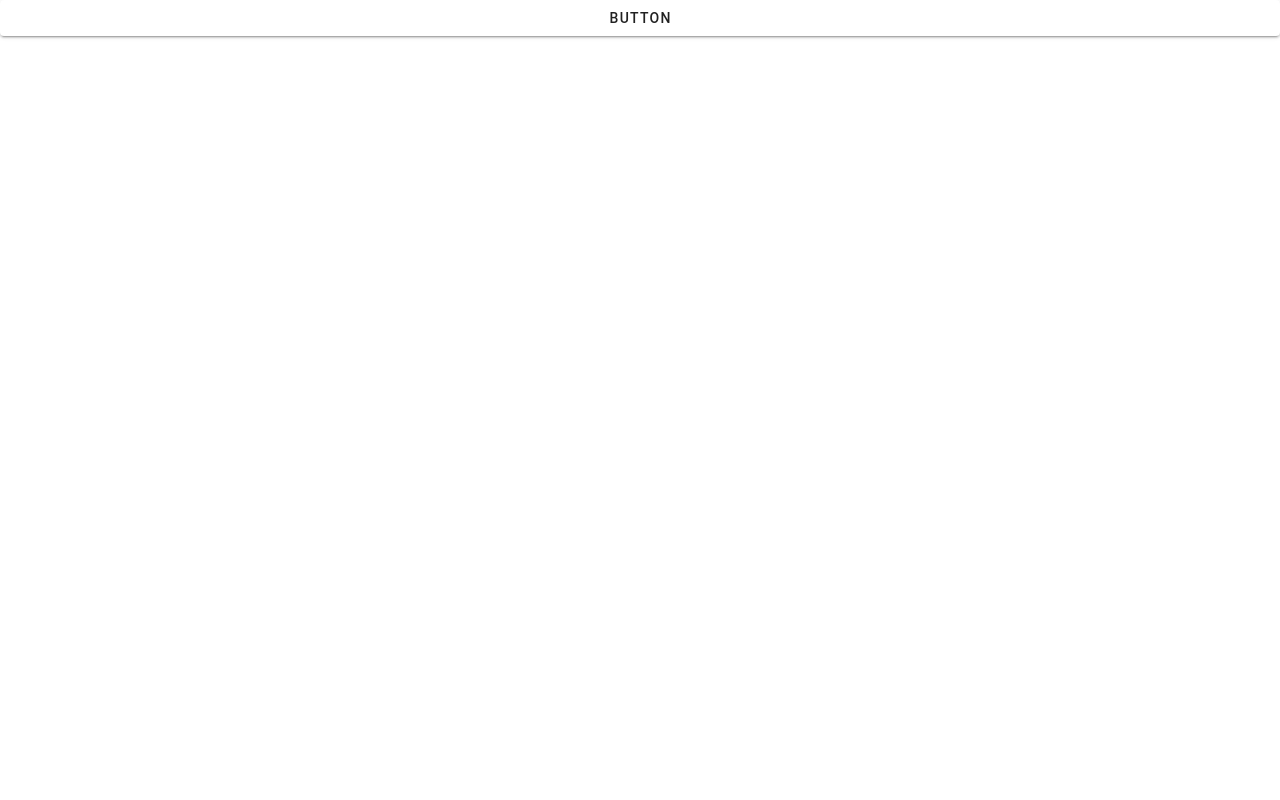
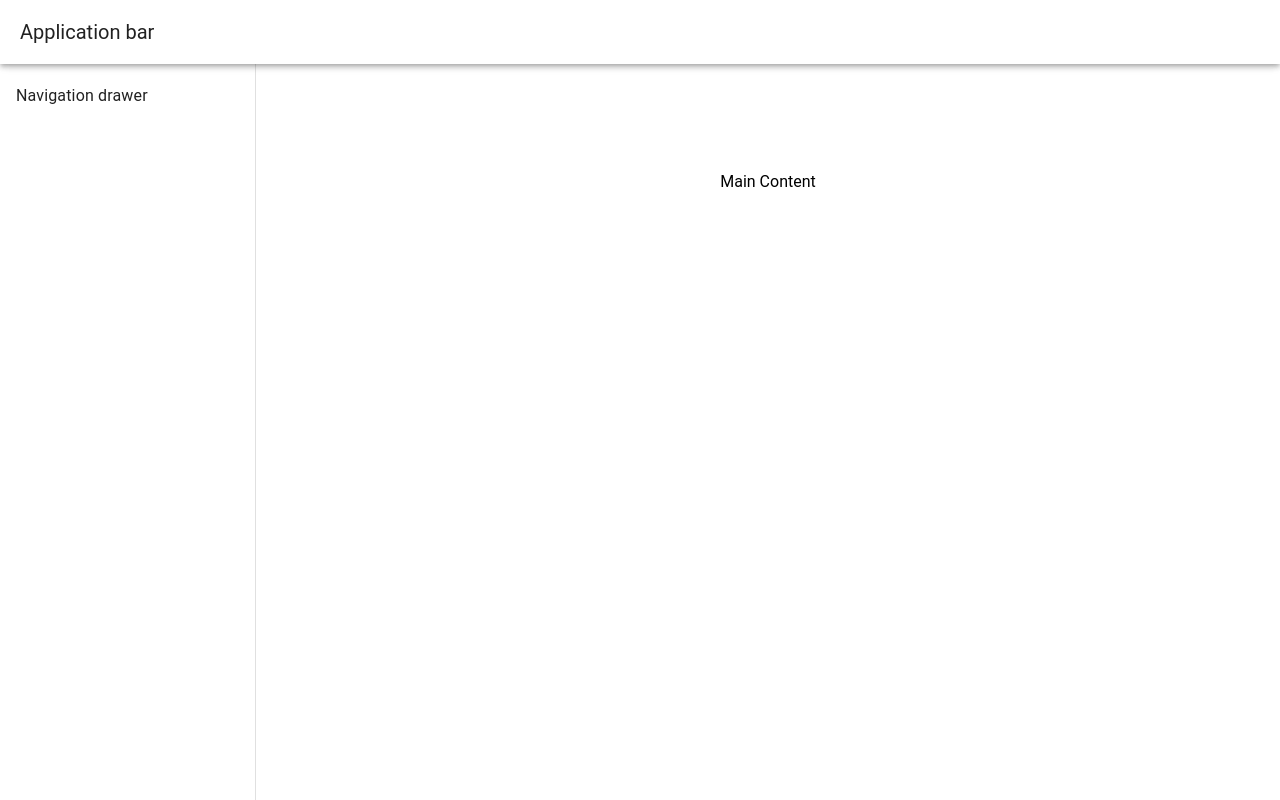
Before and after one commit to ArishaZolotareva/bebebe, a Vue app: page / in a window 1280 px wide. Built offline with nearby package versions, Linux system fonts and the light colour scheme.

Commit message:
Start Lay Out

```diff
--- a/src/layouts/default/Default.vue
+++ b/src/layouts/default/Default.vue
@@ -1,12 +1,20 @@
-<template>
-  <v-app>
-    <v-btn>
-  Button
-</v-btn>
-  </v-app>
-</template>
-
 <script setup>
 
 
 </script>
+
+<template>
+  <v-layout class="rounded rounded-md">
+    <v-app-bar title="Application bar"></v-app-bar>
+
+    <v-navigation-drawer>
+      <v-list>
+        <v-list-item title="Navigation drawer"></v-list-item>
+      </v-list>
+    </v-navigation-drawer>
+
+    <v-main class="d-flex align-center justify-center" style="min-height: 300px;">
+      Main Content
+    </v-main>
+  </v-layout>
+</template>
```
